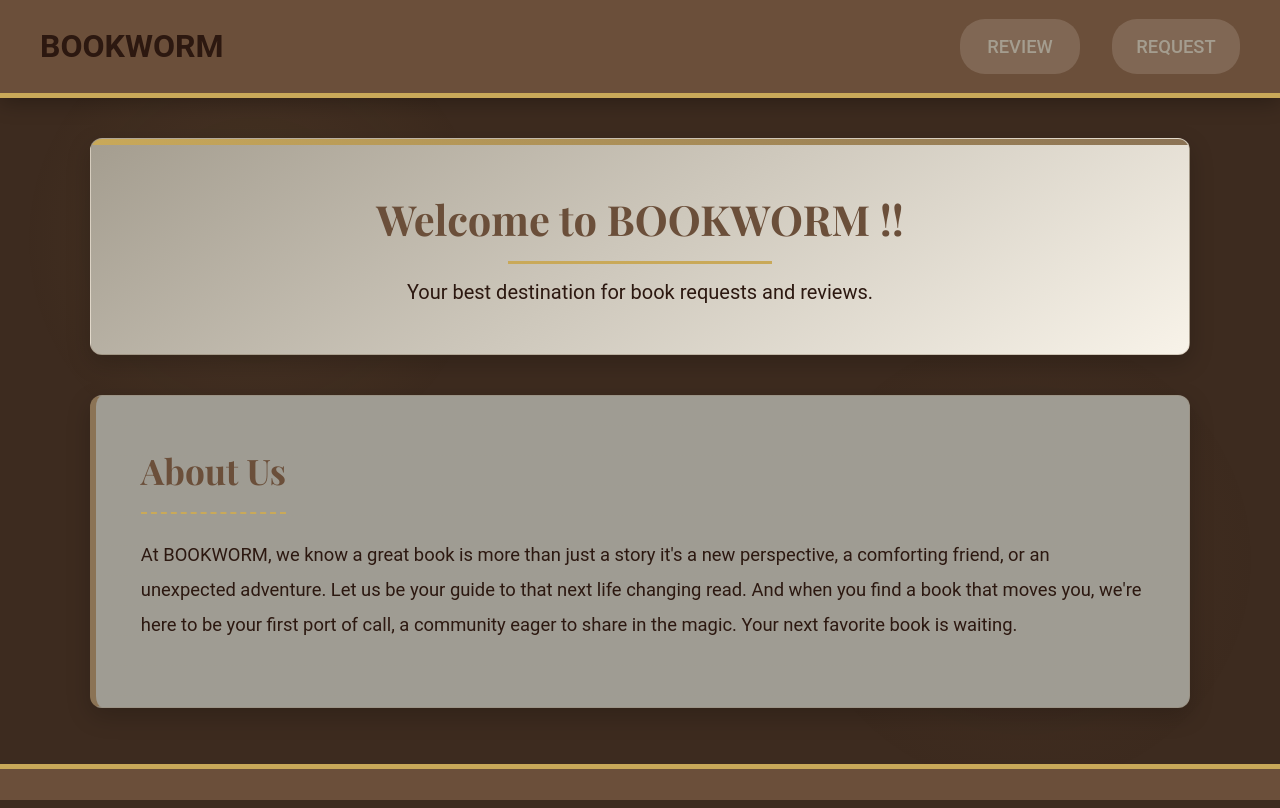
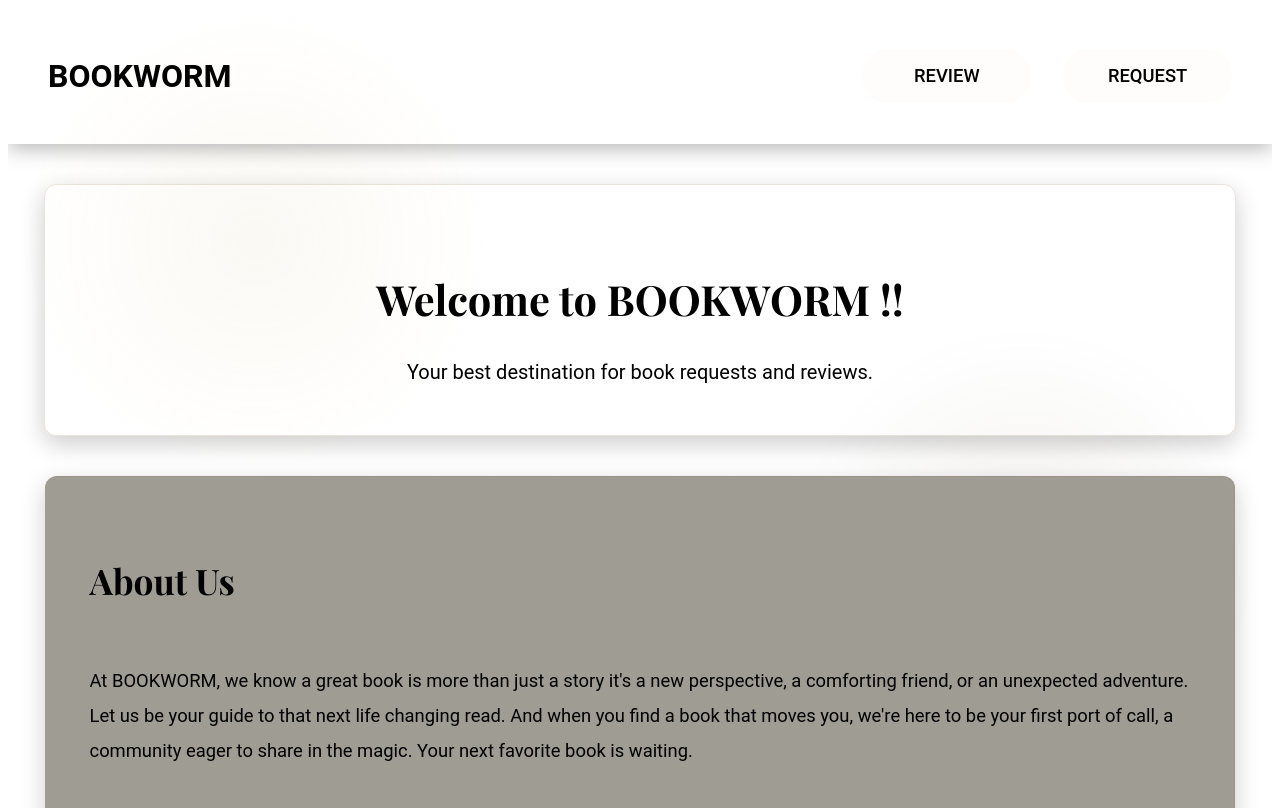
Before and after one commit to hz599436-netizen/FinalP, a plain HTML site: page index.html in a window 1280 px wide. Drawn offline with nearby package versions, Linux system fonts and the light colour scheme; a web font is replaced by a local one.

Commit message:
simple changes

```diff
--- a/bookworm.css
+++ b/bookworm.css
@@ -1,23 +1,5 @@
 
 @import url('https://fonts.googleapis.com/css2?family=Outfit:wght@100..900&family=Playfair+Display:ital,wght@0,400..900;1,400..900&display=swap');
-
-
-* {
-    margin: 0;
-    padding: 0;
-    box-sizing: border-box;
-}
-
-:root {
-    --dark-brown: #3D2B1F;
-    --medium-brown: #6B4F3A;
-    --light-brown: #8B7355;
-    --cream: #a49d8f;
-    --dark-text: #2C1810;
-    --accent-gold: #C9A959;
-}
-
-
 body {
     overflow-y: auto;
     -webkit-overflow-scrolling: touch;
@@ -116,6 +98,7 @@ section:first-of-type {
     position: relative;
     overflow: hidden;
 }
+
 
 section:first-of-type::before {
     content: '';
```
